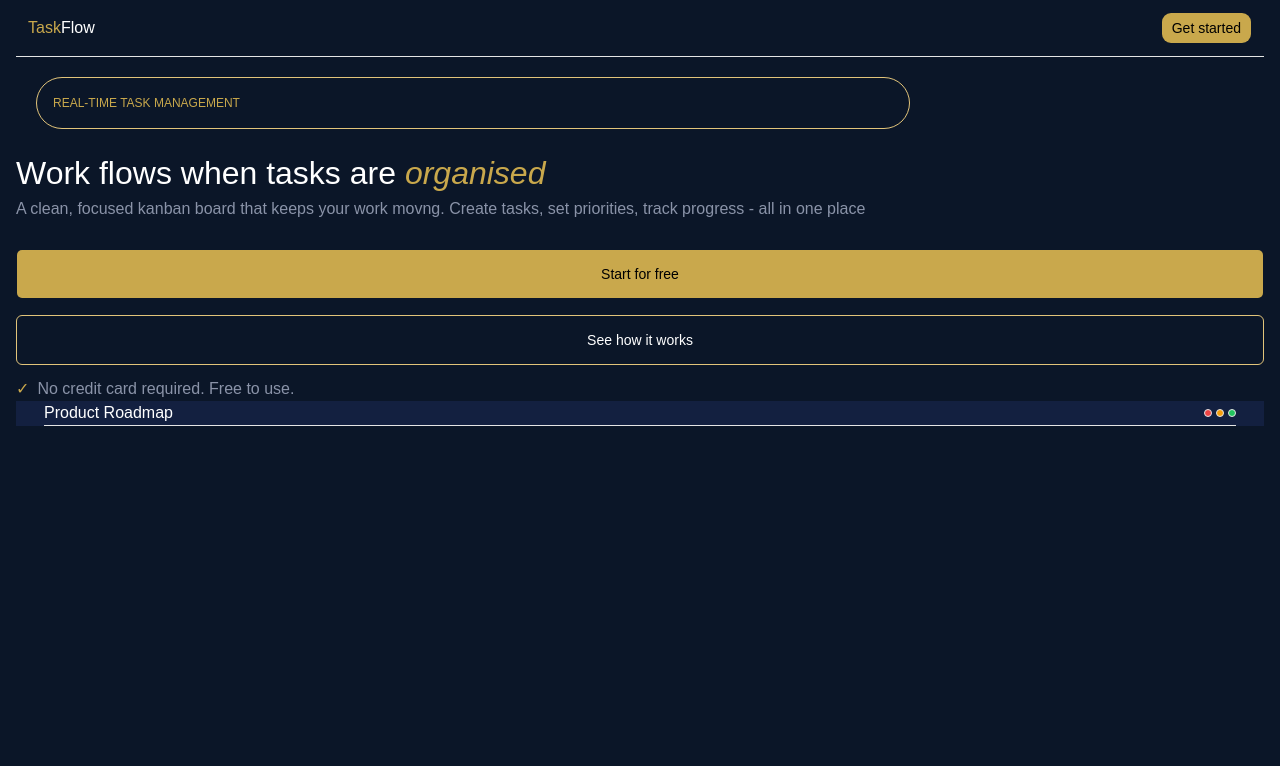
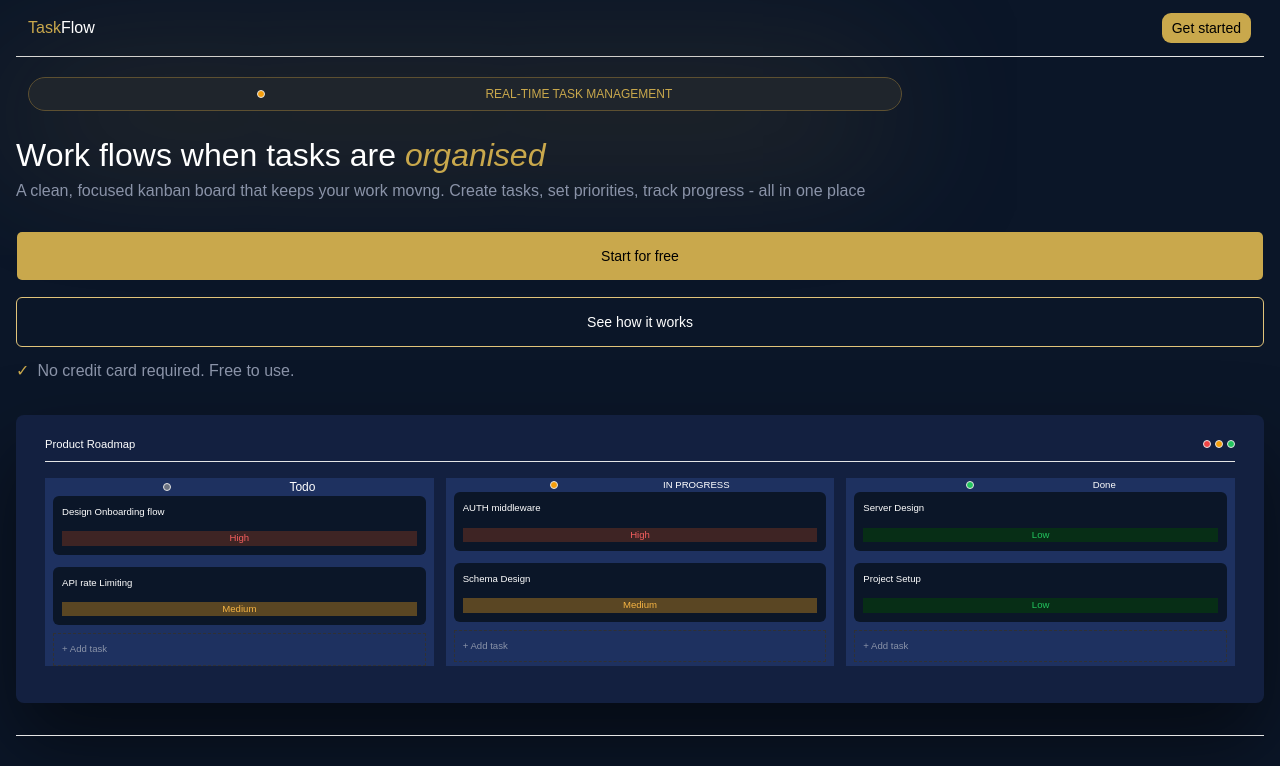
Before and after one commit to NifemiSoneye/task-manager-frontend, a React (Vite) app: page / in a window 1280 px wide. Shown: the top 766 px of the page. Built offline with nearby package versions, Linux system fonts and the light colour scheme.

Commit message:
Added example kanban board design

```diff
--- a/src/index.css
+++ b/src/index.css
@@ -46,6 +46,10 @@
   --radius-2xl: calc(var(--radius) * 1.8);
   --radius-3xl: calc(var(--radius) * 2.2);
   --radius-4xl: calc(var(--radius) * 2.6);
+}
+
+* {
+  scrollbar-width: none;
 }
 
 :root {
--- a/src/pages/Landing.tsx
+++ b/src/pages/Landing.tsx
@@ -1,7 +1,7 @@
 import { Button } from "@/components/ui/button";
 const Landing = () => {
   return (
-    <div className="min-h-screen bg-[#0B1628] px-4">
+    <div className="min-h-screen bg-[#0B1628] px-4 pb-10">
       <section className="bg-[#0B1628] flex justify-between items-center p-3">
         <p className="text-white ">
           <span className="text-[#C9A84C]">Task</span>
@@ -17,9 +17,11 @@ const Landing = () => {
         </Button>
       </section>
       <hr />
-      <p className="text-[#C9A84C] p-4 border border-[#E2C47A] bg-transparent max-w-[70%] m-5 rounded-4xl text-[0.75rem]">
-        REAL-TIME TASK MANAGEMENT
-      </p>
+      <div className="flex justify-evenly items-center text-[#C9A84C] p-2 border border-[rgb(93,80,49)] bg-[rgba(201,168,76,0.1)] max-w-[70%] mx-3 my-5 rounded-4xl text-[0.75rem] shadow-[-20px_20px_150px_rgb(93,80,49)]">
+        <div className="w-2 h-2 border rounded-[50%] bg-[#f59e0b]"></div>
+        <p className=" text-xs">REAL-TIME TASK MANAGEMENT</p>
+      </div>
+
       <h1 className="text-[2rem]  pr-10 text-white">
         Work flows when tasks are{" "}
         <span className="italic text-[#C9A84C]">organised</span>
@@ -51,17 +53,83 @@ const Landing = () => {
         No credit card required. Free to use.
       </p>
 
-      <section className="bg-[#132040] px-7">
-        <div className="flex justify-between items-center">
-          <p className="text-white">Product Roadmap</p>
+      <section className="bg-[#132040] px-7 py-5 my-8 shadow-[0_40px_80px_rgba(0,0,0,0.5)] border border-transparent rounded-md">
+        <section className="flex justify-between items-center pb-2">
+          <p className="text-white text-[0.7rem]">Product Roadmap</p>
           <div className="flex gap-1">
             <div className="w-2 h-2 border rounded-[50%] bg-[#ef4444]"></div>
             <div className="w-2 h-2 border rounded-[50%] bg-[#f59e0b]"></div>
             <div className="w-2 h-2 border rounded-[50%] bg-[#22c55e]"></div>
           </div>
-        </div>
+        </section>
         <hr />
+        <section className="grid grid-cols-3 gap-3">
+          <div className="bg-[#1E3160] my-4 text-[0.6rem]">
+            <div className="flex items-center justify-evenly">
+              <div className="w-2 h-2 border rounded-[50%] bg-[#6b7280]"></div>
+              <p className="text-white text-[.75rem]">Todo</p>
+            </div>
+            <div className="bg-[#0B1628] mx-2 border border-transparent rounded-sm p-2">
+              <p className="text-white">Design Onboarding flow</p>
+              <div className="bg-[#3e2424] text-[#f35e5e] flex justify-center mt-3">
+                High
+              </div>
+            </div>
+            <div className="bg-[#0B1628] mx-2 p-2 mt-3 border border-transparent rounded-sm">
+              <p className="text-white">API rate Limiting</p>
+              <div className="bg-[#5a4623] text-[#f6b443] flex justify-center mt-3">
+                Medium
+              </div>
+            </div>
+            <div className="border border-dashed border-[#303134] text-[#8A93A8] mx-2 p-2 mt-2">
+              + Add task
+            </div>
+          </div>
+          <div className="bg-[#1E3160] my-4 text-[0.6rem]">
+            <div className="flex items-center justify-evenly">
+              <div className="w-2 h-2 border rounded-[50%] bg-[#f59e0b]"></div>
+              <p className="text-white  text-nowrap">IN PROGRESS</p>
+            </div>
+            <div className="bg-[#0B1628] mx-2 border border-transparent rounded-sm p-2">
+              <p className="text-white">AUTH middleware</p>
+              <div className="bg-[#3e2424] text-[#f35e5e] flex justify-center mt-3">
+                High
+              </div>
+            </div>
+            <div className="bg-[#0B1628] mx-2 p-2 mt-3 border border-transparent rounded-sm">
+              <p className="text-white ">Schema Design</p>
+              <div className="bg-[#5a4623] text-[#f6b443] flex justify-center mt-3">
+                Medium
+              </div>
+            </div>
+            <div className="border border-dashed border-[#303134] text-[#8A93A8] mx-2 p-2 mt-2">
+              + Add task
+            </div>
+          </div>
+          <div className="bg-[#1E3160] my-4 text-[0.6rem]">
+            <div className="flex items-center justify-evenly ">
+              <div className="w-2 h-2 border rounded-[50%] bg-[#22c55e] "></div>
+              <p className="text-white">Done</p>
+            </div>
+            <div className="bg-[#0B1628] mx-2 border border-transparent rounded-sm p-2">
+              <p className="text-white">Server Design</p>
+              <div className="bg-[#072e16] text-[#22c55e] flex justify-center mt-3 items-center">
+                Low
+              </div>
+            </div>
+            <div className="bg-[#0B1628] mx-2 p-2 mt-3 border border-transparent rounded-sm">
+              <p className="text-white">Project Setup</p>
+              <div className="bg-[#072e16] text-[#22c55e] flex justify-center mt-3">
+                Low
+              </div>
+            </div>
+            <div className="border border-dashed border-[#303134] text-[#8A93A8] mx-2 p-2 mt-2">
+              + Add task
+            </div>
+          </div>
+        </section>
       </section>
+      <hr />
     </div>
   );
 };
```
